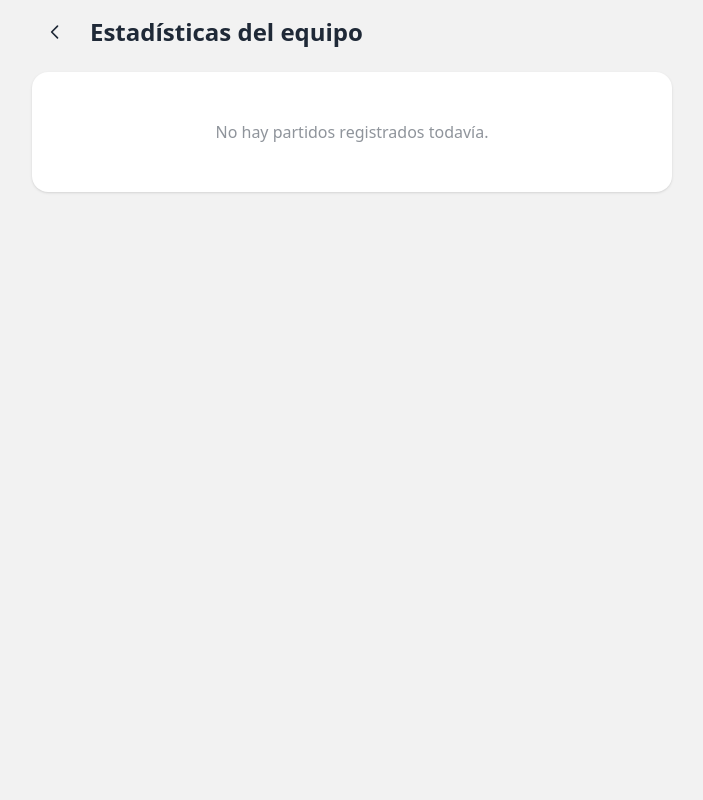
After one commit to bulldev95/patoruzu-stats, a FastAPI app: template templates/stats/team.html in a window 1280 px wide. The commit adds this page. Shown: the whole page, without its empty margins (288-991 px from the left). Run offline with FastAPI, Linux system fonts and the light colour scheme; the template is opened without the code that fills it, so the values that code supplies are empty; some libraries are stand-ins or nearby versions.

Commit message:
feat: pantalla de inicio + stats históricas del equipo y jugadores
- GET /: home real con botones a nuevo partido y vistas de stats
- GET /stats/team: historial de partidos finalizados con W/L/D y puntos
- GET /stats/players: tabla acumulada de todos los jugadores (PJ, min, tries, tackles, tarjetas, etc.)
- routers/stats.py + templates/stats/team.html y players.html

Co-Authored-By: Claude Sonnet 4.6 <noreply@anthropic.com>

```diff
--- a/main.py
+++ b/main.py
@@ -1,6 +1,7 @@
-from fastapi import FastAPI
-from fastapi.responses import RedirectResponse
+from fastapi import FastAPI, Request
+from fastapi.responses import HTMLResponse
 from fastapi.staticfiles import StaticFiles
+from fastapi.templating import Jinja2Templates
 from sqlalchemy import text
 from database import Base, engine
 import models  # noqa: F401 — registers models with Base
@@ -22,12 +23,15 @@ app = FastAPI(title="Patoruzú Stats")
 
 app.mount("/static", StaticFiles(directory="static"), name="static")
 
-from routers import setup, live, actions  # noqa: E402
+templates = Jinja2Templates(directory="templates")
+
+from routers import setup, live, actions, stats  # noqa: E402
 app.include_router(setup.router)
 app.include_router(live.router)
 app.include_router(actions.router)
+app.include_router(stats.router)
 
 
-@app.get("/")
-async def index():
-    return RedirectResponse(url="/setup/")
+@app.get("/", response_class=HTMLResponse)
+async def index(request: Request):
+    return templates.TemplateResponse("index.html", {"request": request})
--- /dev/null
+++ b/templates/stats/team.html
@@ -0,0 +1,96 @@
+<!DOCTYPE html>
+<html lang="es">
+<head>
+  <meta charset="UTF-8">
+  <meta name="viewport" content="width=device-width, initial-scale=1.0">
+  <title>Estadísticas del equipo — Patoruzú</title>
+  <link href="https://cdn.jsdelivr.net/npm/daisyui@4.12.14/dist/full.min.css" rel="stylesheet">
+  <script src="https://cdn.tailwindcss.com"></script>
+</head>
+<body class="bg-base-200 min-h-screen">
+
+  <div class="max-w-2xl mx-auto p-4">
+
+    <div class="flex items-center gap-3 mb-6">
+      <a href="/" class="btn btn-ghost btn-sm">
+        <svg xmlns="http://www.w3.org/2000/svg" class="h-5 w-5" fill="none" viewBox="0 0 24 24" stroke="currentColor">
+          <path stroke-linecap="round" stroke-linejoin="round" stroke-width="2" d="M15 19l-7-7 7-7"/>
+        </svg>
+      </a>
+      <h1 class="text-2xl font-bold">Estadísticas del equipo</h1>
+    </div>
+
+    {% if not matches %}
+    <div class="card bg-base-100 shadow">
+      <div class="card-body items-center text-center py-12">
+        <p class="text-base-content/50">No hay partidos registrados todavía.</p>
+      </div>
+    </div>
+    {% else %}
+
+    <!-- Resumen global -->
+    <div class="grid grid-cols-2 sm:grid-cols-4 gap-3 mb-6">
+      <div class="stat bg-base-100 rounded-box shadow p-4">
+        <div class="stat-title text-xs">Partidos</div>
+        <div class="stat-value text-2xl">{{ totals.matches }}</div>
+      </div>
+      <div class="stat bg-base-100 rounded-box shadow p-4">
+        <div class="stat-title text-xs">Victorias</div>
+        <div class="stat-value text-2xl text-success">{{ totals.wins }}</div>
+      </div>
+      <div class="stat bg-base-100 rounded-box shadow p-4">
+        <div class="stat-title text-xs">Derrotas</div>
+        <div class="stat-value text-2xl text-error">{{ totals.losses }}</div>
+      </div>
+      <div class="stat bg-base-100 rounded-box shadow p-4">
+        <div class="stat-title text-xs">Empates</div>
+        <div class="stat-value text-2xl">{{ totals.draws }}</div>
+      </div>
+    </div>
+
+    <div class="grid grid-cols-2 sm:grid-cols-3 gap-3 mb-6">
+      <div class="stat bg-base-100 rounded-box shadow p-4">
+        <div class="stat-title text-xs">Puntos anotados</div>
+        <div class="stat-value text-2xl">{{ totals.points_for }}</div>
+      </div>
+      <div class="stat bg-base-100 rounded-box shadow p-4">
+        <div class="stat-title text-xs">Puntos recibidos</div>
+        <div class="stat-value text-2xl">{{ totals.points_against }}</div>
+      </div>
+      <div class="stat bg-base-100 rounded-box shadow p-4">
+        <div class="stat-title text-xs">Diferencia</div>
+        {% set diff = totals.points_for - totals.points_against %}
+        <div class="stat-value text-2xl {% if diff > 0 %}text-success{% elif diff < 0 %}text-error{% endif %}">
+          {{ "+" if diff > 0 else "" }}{{ diff }}
+        </div>
+      </div>
+    </div>
+
+    <!-- Historial de partidos -->
+    <h2 class="text-lg font-semibold mb-3">Historial</h2>
+    <div class="flex flex-col gap-2">
+      {% for m in matches %}
+      <div class="card bg-base-100 shadow-sm">
+        <div class="card-body p-4 flex-row items-center justify-between">
+          <div>
+            <div class="font-semibold">vs {{ m.rival }}</div>
+            <div class="text-xs text-base-content/50">{{ m.date }} · {{ m.competition }}</div>
+          </div>
+          <div class="text-right">
+            <div class="text-xl font-bold tabular-nums">
+              {{ m.score_own }} – {{ m.score_rival }}
+            </div>
+            <div class="badge badge-sm {% if m.score_own > m.score_rival %}badge-success{% elif m.score_own < m.score_rival %}badge-error{% else %}badge-neutral{% endif %}">
+              {% if m.score_own > m.score_rival %}Victoria{% elif m.score_own < m.score_rival %}Derrota{% else %}Empate{% endif %}
+            </div>
+          </div>
+        </div>
+      </div>
+      {% endfor %}
+    </div>
+
+    {% endif %}
+  </div>
+
+</body>
+</html>
```
Also changed, not shown: routers/stats.py (added, +51 -0 lines), templates/index.html (+37 -4 lines), templates/stats/players.html (added, +79 -0 lines).
